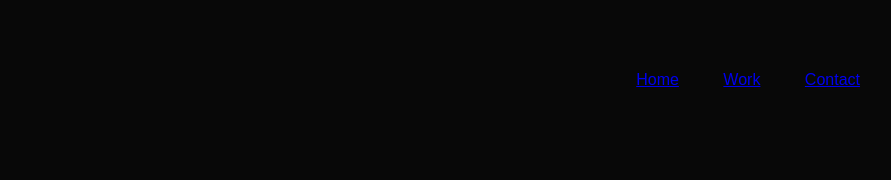
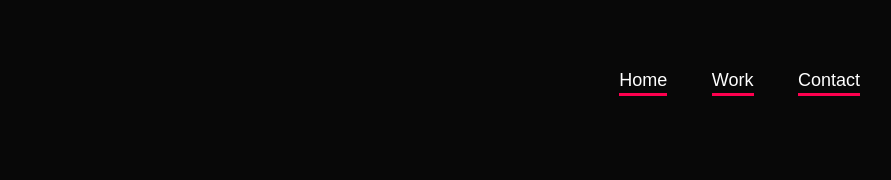
Before and after one commit to Hue-Commits/blaze.github.io, a plain HTML site: page index.html in a window 1280 px wide. Shown: the full height of the page, 272-1163 px from the left. Drawn offline with Linux system fonts and the light colour scheme.

Commit message:
added some color and colums

```diff
--- a/style.css
+++ b/style.css
@@ -36,3 +36,20 @@ nav ul li{
     list-style: none;
     margin: 10px 20px;
 }
+
+nav ul li a{
+    color: #fff;
+    text-decoration: none;
+    font-size: 18px;
+    position: relative;
+}
+
+nav ul li a::after{
+    content: "";
+    width: 100%;
+    height: 3px;
+    background: #ff004f;
+    position: absolute;
+    left: 0;
+    bottom: -6px;
+}
```
